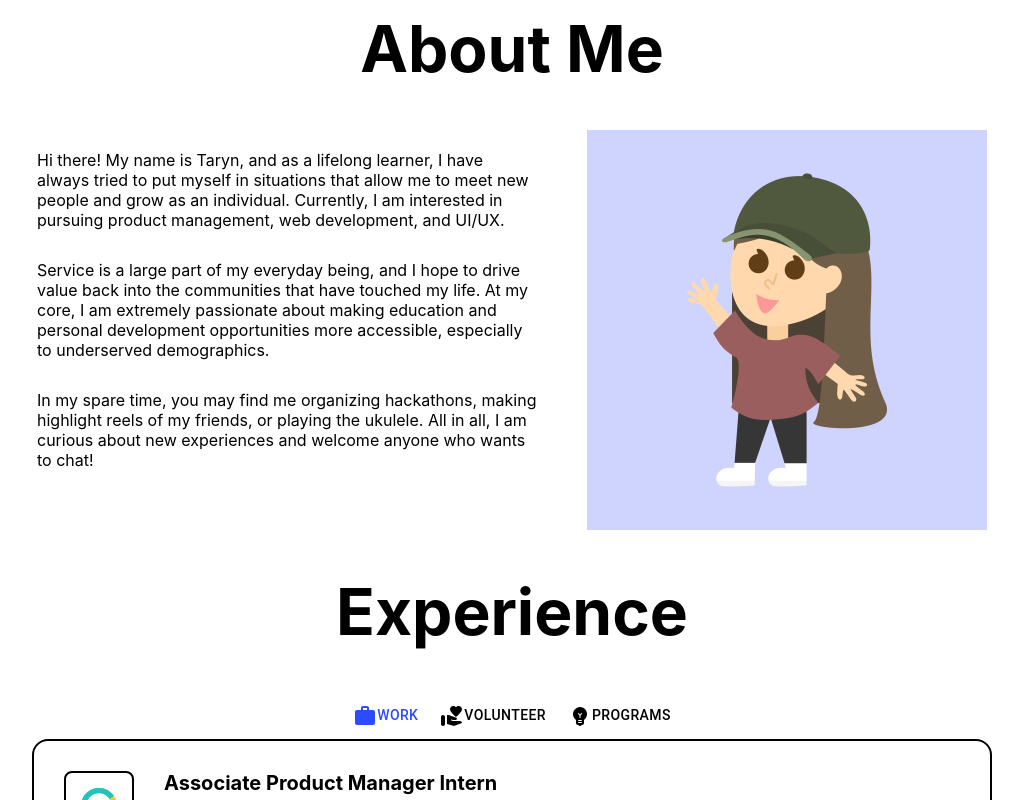
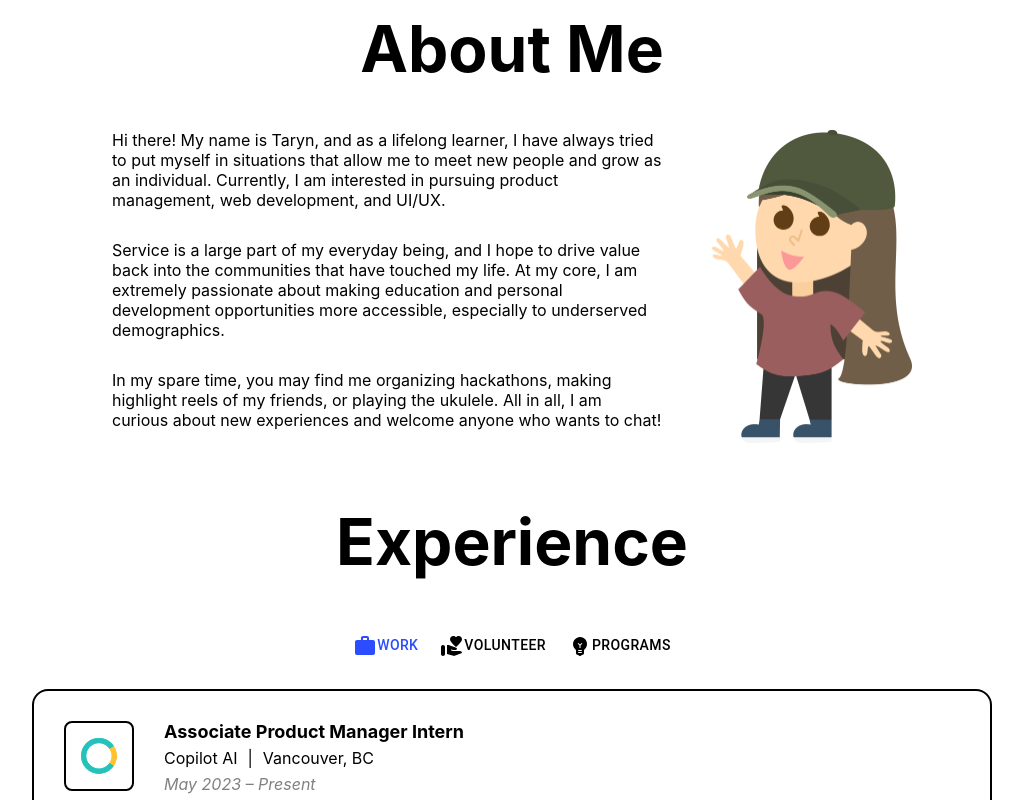
Before and after one commit to tarynwou/me, a Next.js app in the folder nextjs-blog/: page / in a window 1280 px wide. Shown: the part 640-1440 px from the top of the page, without its empty margins (128-1151 px from the left). Built offline with nearby package versions, Linux system fonts and the light colour scheme.

Commit message:
edited About Me picture

```diff
--- a/nextjs-blog/components/AboutMe.tsx
+++ b/nextjs-blog/components/AboutMe.tsx
@@ -31,7 +31,7 @@ export default function AboutMe() {
 				</Stack>
 				<img
 					className={styles.cartoon}
-					src="/images/taryn-character.png"
+					src="/images/taryn-character-nbg.png"
 					alt="Taryn Wou Cartoon"
 				/>
 			</Stack>
--- a/nextjs-blog/styles/sections.module.css
+++ b/nextjs-blog/styles/sections.module.css
@@ -8,13 +8,14 @@
 }
 
 .aboutTextContainer {
-	width: 500px;
+	width: 550px;
 	margin-right: 50px;
-	padding-top: 20px;
+	/* padding-top: 20px; */
 }
 
 .cartoon {
-	width: 400px;
+	width: 200px;
+	height: 313.02px;
 	-webkit-transform: scaleX(-1);
 	transform: scaleX(-1);
 }
@@ -32,6 +33,7 @@
 .experienceToggleWrapper {
 	display: "flex";
 	justify-content: "center";
+	margin-bottom: 20px;
 }
 
 .experienceCard {
@@ -68,7 +70,7 @@
 }
 
 .experienceRole {
-	font-size: 20px;
+	font-size: 18px;
 	font-weight: 700;
 	margin: 0;
 	margin-bottom: 6px;
```
Also changed, not shown: nextjs-blog/public/images/taryn-character-nbg.png (added), nextjs-blog/public/images/taryn-character.png.
